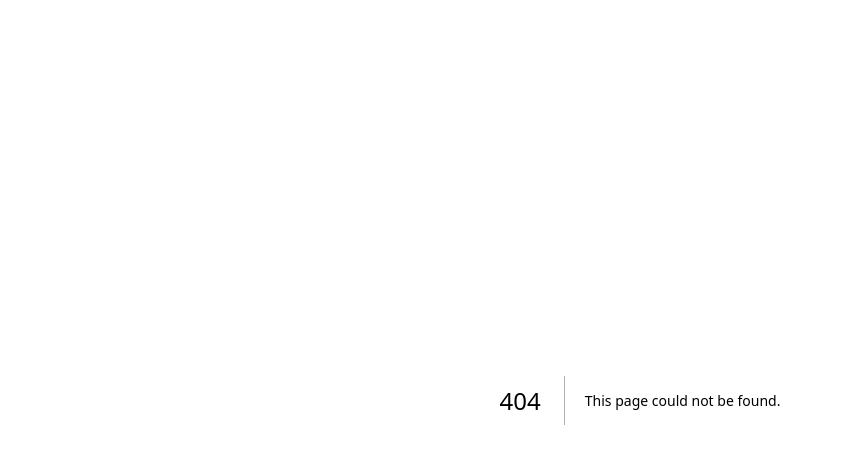
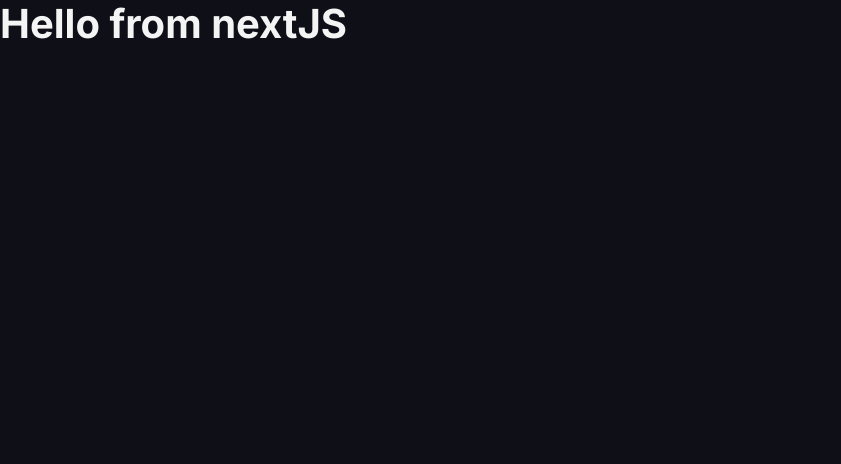
Before and after one commit to MoHatemTC/quiz-service-internship-round-1-front-end, a Next.js app: page / in a window 1280 px wide. Before the commit this address had no page. Shown: the top 464 px of the page, without its empty margins (0-841 px from the left). Built offline with nearby package versions, Linux system fonts and the light colour scheme.

Commit message:
Create page.tsx

```diff
--- /dev/null
+++ b/app/page.tsx
@@ -0,0 +1,3 @@
+export default function Home() {
+  return <h1 className="text-display">Hello from nextJS</h1>;
+}
```
